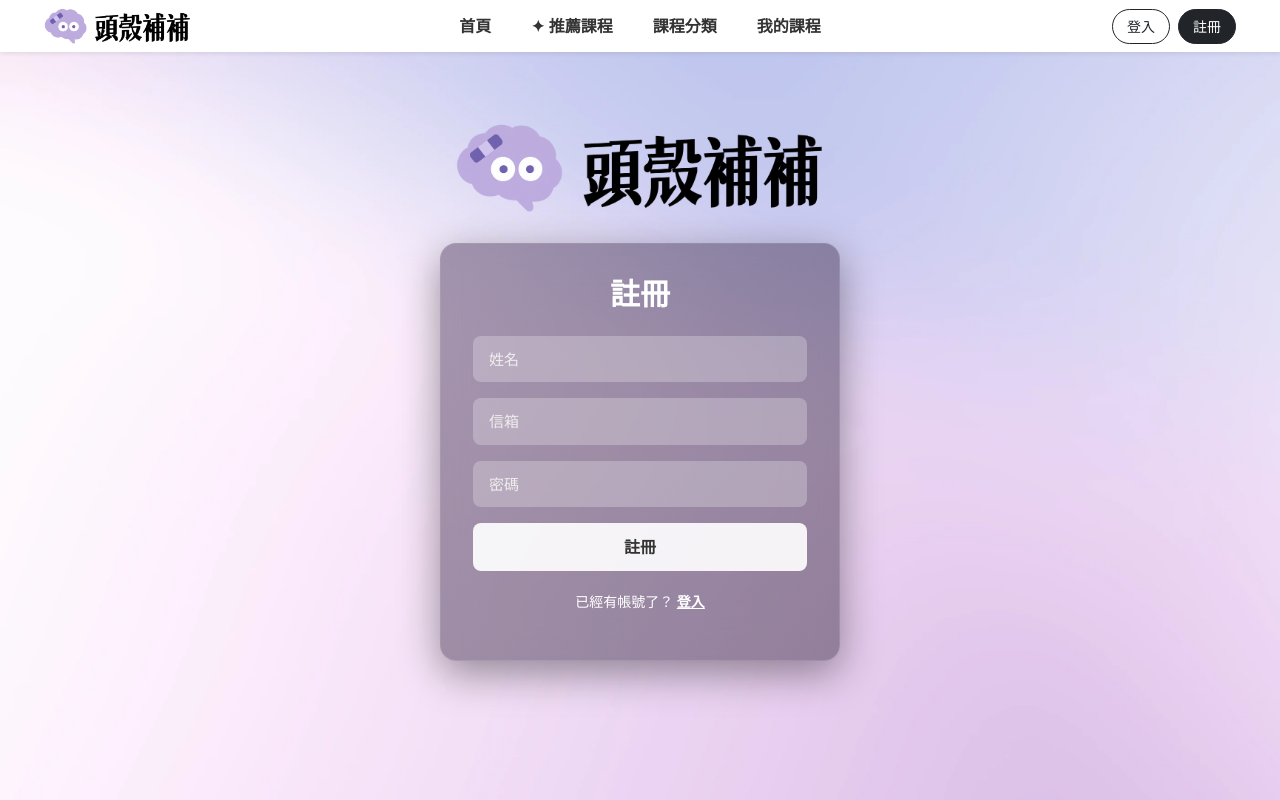
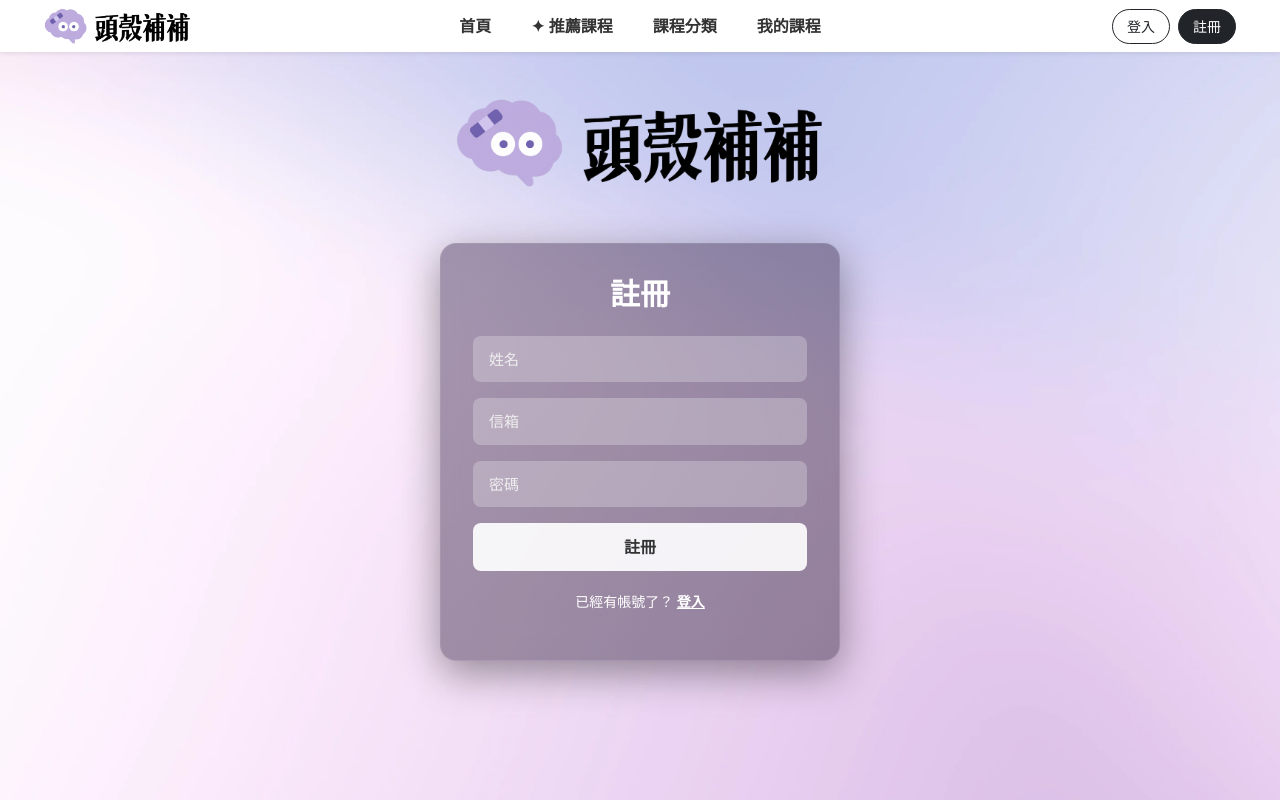
Before and after one commit to tycheting/platform, a React (Create React App) app in the folder frontend/: page /register in a window 1280 px wide. Shown: the top 800 px of the page. Built offline with nearby package versions, Linux system fonts and the light colour scheme.

Commit message:
登入註冊頁面修正

```diff
--- a/frontend/src/pages/Login.css
+++ b/frontend/src/pages/Login.css
@@ -14,7 +14,7 @@
 .login-float-logo {
   width: 370px;
   position: absolute;
-  top: 100px;
+  top: 75px;
   left: 50%;
   transform: translateX(-50%);
   z-index: 10;
--- a/frontend/src/pages/Register.css
+++ b/frontend/src/pages/Register.css
@@ -12,7 +12,7 @@
 .register-float-logo {
   width: 370px;
   position: absolute;
-  top: 70px;
+  top: 45px;
   left: 50%;
   transform: translateX(-50%);
   z-index: 10;
```
